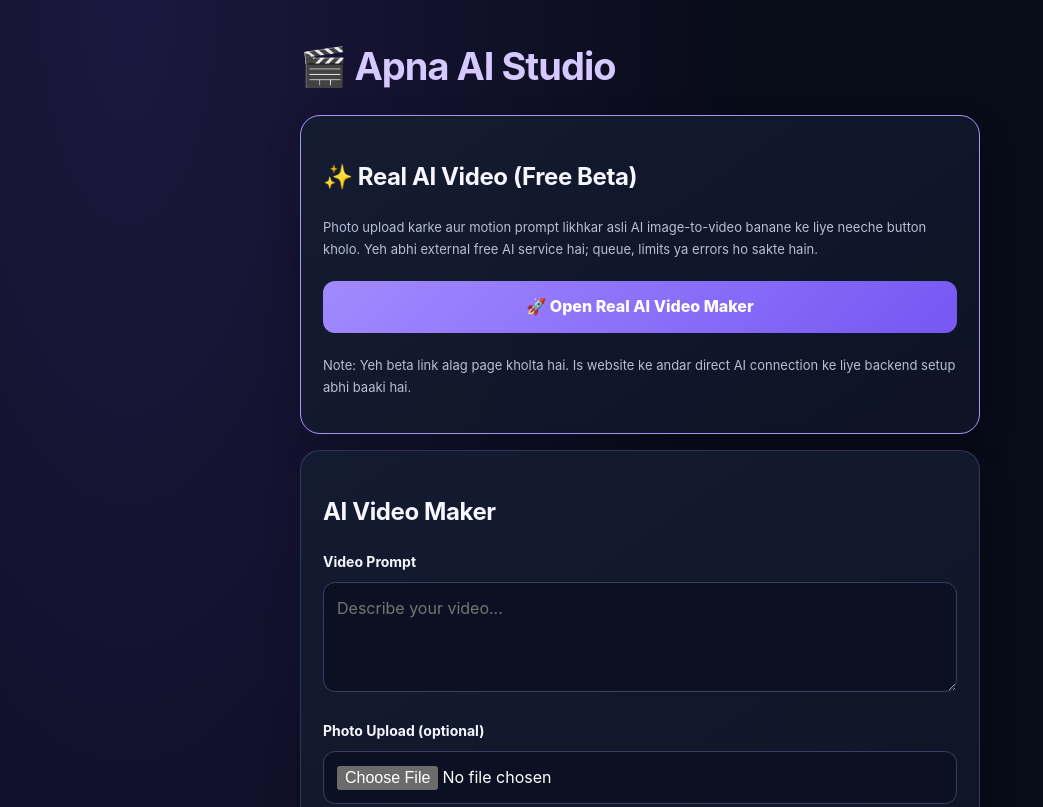
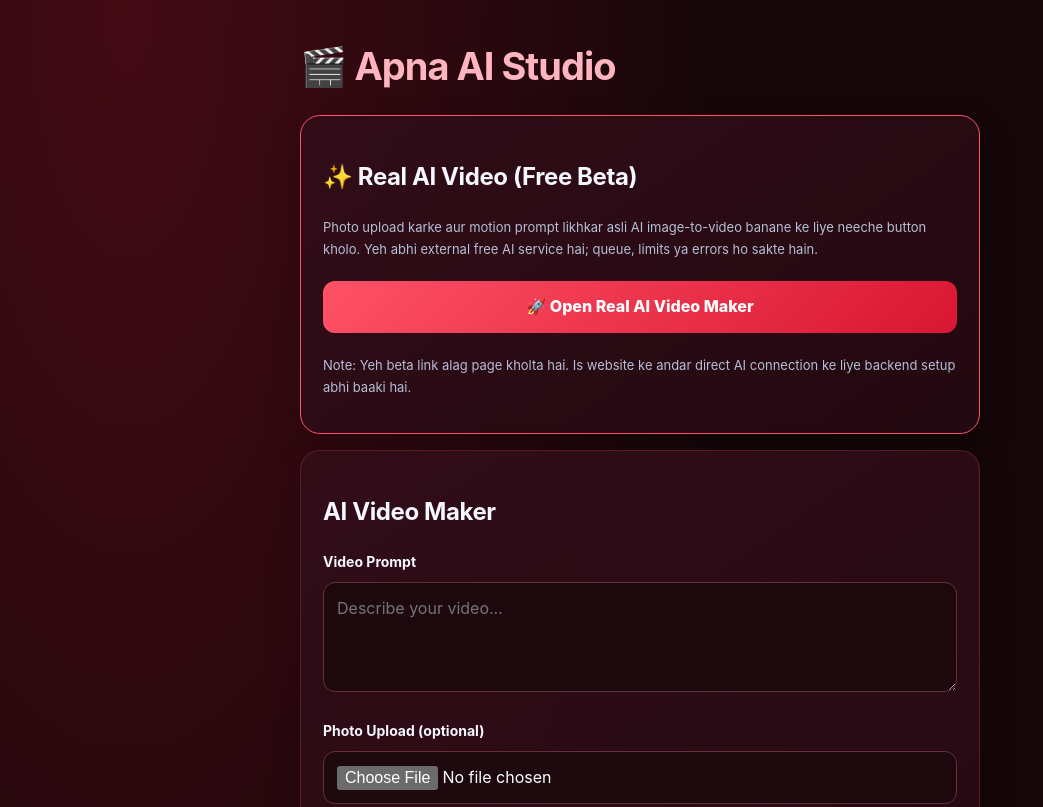
Before and after one commit to kxprimeyoutuber-pixel/Apna_ai-studio, a plain HTML site: page video-maker.html in a window 1280 px wide. Shown: the top 807 px of the page, without its empty margins (0-1043 px from the left). Drawn offline with Linux system fonts and the light colour scheme.

Commit message:
Match video maker to red website theme

```diff
--- a/video-maker.html
+++ b/video-maker.html
@@ -5,31 +5,31 @@
 <meta name="viewport" content="width=device-width, initial-scale=1">
 <title>Apna AI Studio - Video Maker</title>
 <style>
-:root{color-scheme:dark;--line:rgba(174,157,255,.22);--muted:#b6bfd7;--accent:#9a7bff}
+:root{color-scheme:dark;--line:rgba(255,80,100,.24);--muted:#b6bfd7;--accent:#ff334f}
 *{box-sizing:border-box}
 html{scroll-behavior:smooth}
-body{margin:0;padding:clamp(12px,4vw,26px);font-family:Inter,system-ui,-apple-system,"Segoe UI",Arial,sans-serif;background:radial-gradient(ellipse at 10% 0%,rgba(111,73,220,.2),transparent 38%),#080b18;color:#f6f7ff;line-height:1.6}
+body{margin:0;padding:clamp(12px,4vw,26px);font-family:Inter,system-ui,-apple-system,"Segoe UI",Arial,sans-serif;background:radial-gradient(ellipse at 10% 0%,rgba(220,25,55,.24),transparent 38%),#140609;color:#f6f7ff;line-height:1.6}
 main{max-width:680px;margin:auto}
-h1{text-align:left;color:#d5c9ff;font-size:clamp(27px,5vw,38px);letter-spacing:-1px;margin:10px 0 18px}
+h1{text-align:left;color:#ffb5c0;font-size:clamp(27px,5vw,38px);letter-spacing:-1px;margin:10px 0 18px}
 h2,h3{letter-spacing:-.4px}
-.card{background:linear-gradient(145deg,rgba(20,28,49,.97),rgba(14,20,37,.97));border:1px solid var(--line);padding:clamp(15px,4vw,22px);border-radius:20px;margin:16px 0;box-shadow:0 14px 36px rgba(0,0,0,.16)}
+.card{background:linear-gradient(145deg,rgba(49,13,24,.97),rgba(35,9,17,.97));border:1px solid var(--line);padding:clamp(15px,4vw,22px);border-radius:20px;margin:16px 0;box-shadow:0 14px 36px rgba(0,0,0,.16)}
 textarea,button,select,input{width:100%;padding:13px;margin:8px 0;border-radius:12px;font:inherit;font-size:16px}
-textarea,select,input{background:#0b1122;color:white;border:1px solid #35415f}
+textarea,select,input{background:#1c080d;color:white;border:1px solid #65303b}
 textarea{height:110px;resize:vertical}
-button{background:linear-gradient(135deg,#a18aff,#7657f3);color:white;border:0;font-weight:800;cursor:pointer;transition:filter .18s ease,transform .18s ease}
+button{background:linear-gradient(135deg,#ff5266,#d91632);color:white;border:0;font-weight:800;cursor:pointer;transition:filter .18s ease,transform .18s ease}
 button:hover{filter:brightness(1.1);transform:translateY(-1px)}button:disabled{opacity:.65;cursor:wait}
-a{color:#c6b7ff}
+a{color:#ffb5c0}
 canvas,video{display:block;width:100%;height:auto;margin-top:12px;border-radius:13px;background:#080910;border:1px solid var(--line)}
 .note{font-size:13px;color:var(--muted);line-height:1.7}
 label{display:block;margin-top:13px;font-weight:700;font-size:14px}
-#status{padding:10px 12px;border-radius:10px;background:rgba(154,123,255,.08);border:1px solid var(--line);overflow-wrap:anywhere}
-:focus-visible{outline:2px solid #73e4e2;outline-offset:3px}
+#status{padding:10px 12px;border-radius:10px;background:rgba(255,51,79,.09);border:1px solid var(--line);overflow-wrap:anywhere}
+:focus-visible{outline:2px solid #ff7a8c;outline-offset:3px}
 </style>
 </head>
 <body>
 <main>
 <h1>🎬 Apna AI Studio</h1>
-<div class="card" style="border:1px solid #a994ff">
+<div class="card" style="border:1px solid #ff5266">
 <h2>✨ Real AI Video (Free Beta)</h2>
 <p class="note">Photo upload karke aur motion prompt likhkar asli AI image-to-video banane ke liye neeche button kholo. Yeh abhi external free AI service hai; queue, limits ya errors ho sakte hain.</p>
 <a href="https://igorcsis.github.io/nifty-vid/" target="_blank" rel="noopener noreferrer" style="text-decoration:none"><button type="button">🚀 Open Real AI Video Maker</button></a>
@@ -134,8 +134,8 @@ function draw(progress){
  ctx.clearRect(0,0,w,h);
 
  const g=ctx.createLinearGradient(0,0,w,h);
- g.addColorStop(0,"#24164d");
- g.addColorStop(1,"#7957ff");
+ g.addColorStop(0,"#4d101b");
+ g.addColorStop(1,"#d91632");
  ctx.fillStyle=g;
  ctx.fillRect(0,0,w,h);
 
```
